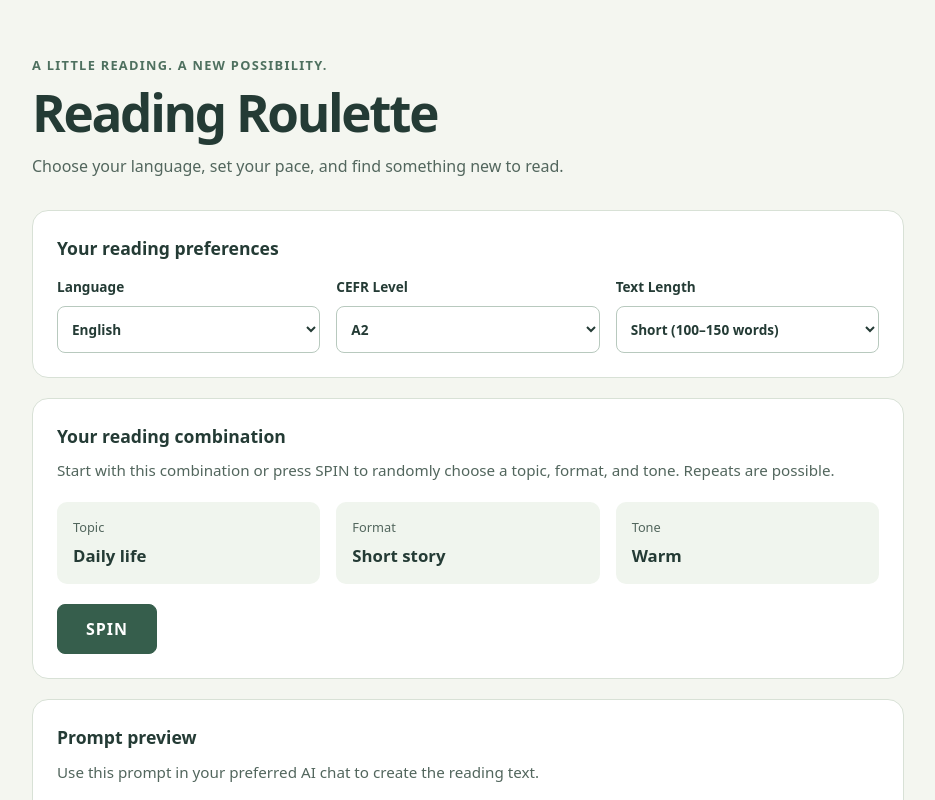
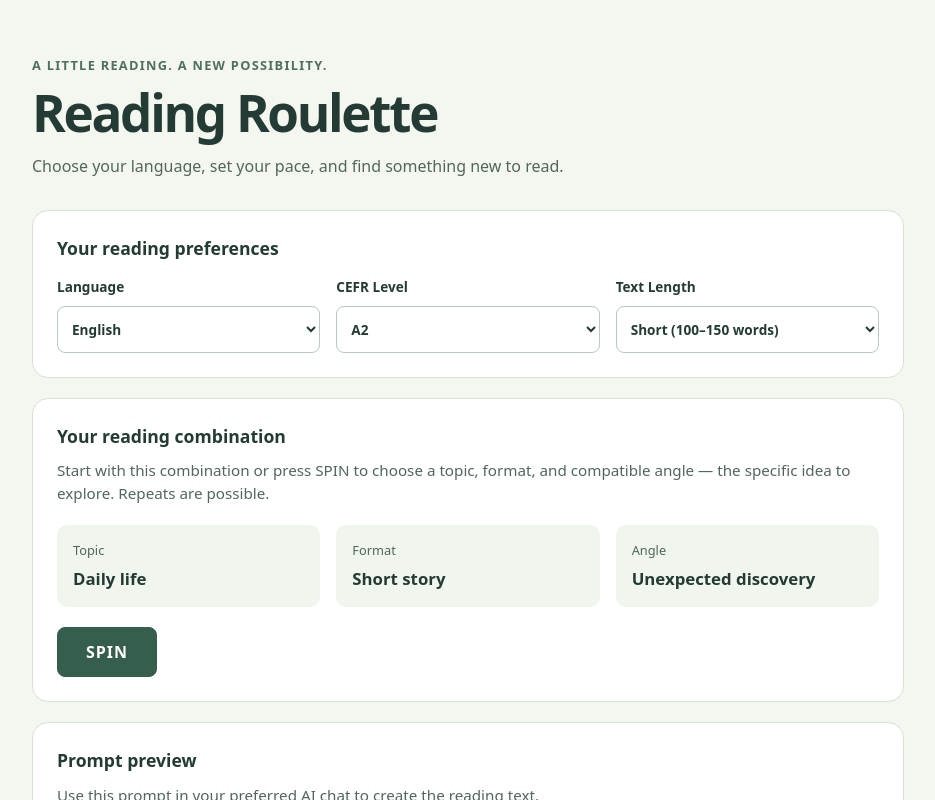
Before and after one commit to iaroslav-tkachenko/reading-roulette, a React (Vite) app: page / in a window 1280 px wide. Shown: the top 800 px of the page, without its empty margins (172-1107 px from the left). Built offline with nearby package versions, Linux system fonts and the light colour scheme.

Commit message:
Publish approved reading catalogs and Angle starter on GitHub Pages

```diff
--- a/src/App.tsx
+++ b/src/App.tsx
@@ -2,7 +2,7 @@ import { useEffect, useState } from 'react'
 import { ReadingSettingsForm } from './components/ReadingSettingsForm'
 import { formats } from './data/formats'
 import { languages } from './data/languages'
-import { tones } from './data/tones'
+import { angles } from './data/angles'
 import { topics } from './data/topics'
 import { buildPrompt } from './prompt/buildPrompt'
 import { selectReadingCombination } from './random/selectReadingCombination'
@@ -12,7 +12,7 @@ import './App.css'
 const starterCombination: ReadingCombination = {
   topic: topics[0],
   format: formats[0],
-  tone: tones[0],
+  angle: angles[0],
 }
 
 function App() {
@@ -54,11 +54,11 @@ function App() {
 
       <section className="panel" aria-labelledby="combination-heading">
         <h2 id="combination-heading">Your reading combination</h2>
-        <p className="section-note" id="spin-description">Start with this combination or press SPIN to randomly choose a topic, format, and tone. Repeats are possible.</p>
+        <p className="section-note" id="spin-description">Start with this combination or press SPIN to choose a topic, format, and compatible angle — the specific idea to explore. Repeats are possible.</p>
         <dl className="combination-grid" aria-live="polite" aria-atomic="true">
           <div><dt>Topic</dt><dd>{combination.topic.label}</dd></div>
           <div><dt>Format</dt><dd>{combination.format.label}</dd></div>
-          <div><dt>Tone</dt><dd>{combination.tone.label}</dd></div>
+          <div><dt>Angle</dt><dd>{combination.angle.label}</dd></div>
         </dl>
         <button
           className="spin-button"
--- /dev/null
+++ b/src/data/angles.ts
@@ -0,0 +1,9 @@
+import type { ContentOption } from '../types/reading'
+
+// Starter ideas only. Format entries explicitly list their compatible angle IDs.
+export const angles = [
+  { id: 'unexpected-discovery', label: 'Unexpected discovery', promptHint: 'Focus on discovering something surprising that changes how the topic is understood.' },
+  { id: 'change-of-plans', label: 'A change of plans', promptHint: 'Focus on a plan that needs to change, why it changes, and how people respond.' },
+  { id: 'overlooked-detail', label: 'An overlooked detail', promptHint: 'Focus on a small, often overlooked detail and show why it matters.' },
+  { id: 'common-misconception', label: 'A common misconception', promptHint: 'Explain and correct one common misconception about the topic using established facts; do not invent evidence.' },
+] as const satisfies readonly ContentOption[]
--- a/src/data/formats.ts
+++ b/src/data/formats.ts
@@ -1,7 +1,7 @@
-import type { ContentOption } from '../types/reading'
+import type { ReadingFormat } from '../types/reading'
 
 export const formats = [
-  { id: 'short-story', label: 'Short story', promptHint: 'A self-contained story with a clear beginning and ending.' },
-  { id: 'dialogue', label: 'Dialogue', promptHint: 'A conversation between two people with named speakers.' },
-  { id: 'article', label: 'Article', promptHint: 'A short informative article with a title.' },
-] as const satisfies readonly ContentOption[]
+  { id: 'short-story', label: 'Short story', promptHint: 'A self-contained story with a clear beginning and ending. Choose a natural narrative perspective and a tone that suits the angle.', angleIds: ['unexpected-discovery', 'change-of-plans', 'overlooked-detail'] },
+  { id: 'dialogue', label: 'Dialogue', promptHint: 'A conversation between two people with named speakers. Use natural conversational language and a tone that suits the situation.', angleIds: ['unexpected-discovery', 'change-of-plans', 'overlooked-detail'] },
+  { id: 'article', label: 'Article', promptHint: 'A short informative article with a title and a neutral informative register. Use established facts rather than invented evidence.', angleIds: ['unexpected-discovery', 'overlooked-detail', 'common-misconception'] },
+] as const satisfies readonly ReadingFormat[]
--- a/src/data/tones.ts
+++ b/src/data/tones.ts
@@ -1,5 +1,7 @@
 import type { ContentOption } from '../types/reading'
 
+// Legacy supporting vocabulary, retained for future format instructions.
+// Tone is not a reel, a ReadingCombination field, or an independently randomized choice.
 export const tones = [
   { id: 'warm', label: 'Warm', promptHint: 'Friendly and encouraging.' },
   { id: 'curious', label: 'Curious', promptHint: 'Exploratory and inquisitive.' },
--- a/src/prompt/buildPrompt.ts
+++ b/src/prompt/buildPrompt.ts
@@ -10,8 +10,9 @@ export function buildPrompt(settings: ReadingSettings, combination: ReadingCombi
     `Length: approximately ${textLengths[settings.textLength].wordRange} words.`,
     `Topic: ${combination.topic.label}. ${combination.topic.promptHint}`,
     `Format: ${combination.format.label}. ${combination.format.promptHint}`,
-    `Tone: ${combination.tone.label}. ${combination.tone.promptHint}`,
-    'Keep vocabulary, grammar, and sentence complexity within the selected difficulty target, even when the topic or tone is complex. Prefer simpler language over simplifying or changing the requested topic, format, or tone.',
+    `Angle: ${combination.angle.label}. ${combination.angle.promptHint}`,
+    'Use a register, emotional tone, and narrative perspective appropriate to the format and angle. Keep formal documents neutral.',
+    'Keep vocabulary, grammar, and sentence complexity within the selected difficulty target, even when the topic or angle is complex. Prefer simpler language over simplifying or changing the requested topic, format, or angle.',
     'Return only the reading text, without translations, exercises, or commentary.',
   ].join('\n\n')
 }
--- a/src/random/selectReadingCombination.ts
+++ b/src/random/selectReadingCombination.ts
@@ -1,13 +1,13 @@
 import { formats } from '../data/formats'
-import { tones } from '../data/tones'
+import { angles } from '../data/angles'
 import { topics } from '../data/topics'
 import type { ContentOption, ReadingCombination } from '../types/reading'
 
-function pickOption(
-  catalog: readonly ContentOption[],
+function pickOption<T extends ContentOption>(
+  catalog: readonly T[],
   name: string,
   random: () => number,
-): ContentOption {
+): T {
   if (catalog.length === 0) {
     throw new Error(`Cannot select from the empty ${name} catalog.`)
   }
@@ -25,11 +25,21 @@ function pickOption(
   return option
 }
 
-// Each catalog gets its own draw. Repeats are allowed; no browser APIs are needed.
+// Three draws: topic, format, then an angle compatible with that format.
+// Repeats are allowed; decorative animation must not affect these draws.
 export function selectReadingCombination(random: () => number = Math.random): ReadingCombination {
+  const topic = pickOption(topics, 'topic', random)
+  const format = pickOption(formats, 'format', random)
+  // Resolve every allowed ID before drawing, so broken catalog references fail explicitly.
+  const compatibleAngles = format.angleIds.map((id) => {
+    const angle = angles.find((option) => option.id === id)
+    if (!angle) throw new Error(`Unknown angle "${id}" in format "${format.id}".`)
+    return angle
+  })
+
   return {
-    topic: pickOption(topics, 'topic', random),
-    format: pickOption(formats, 'format', random),
-    tone: pickOption(tones, 'tone', random),
+    topic,
+    format,
+    angle: pickOption(compatibleAngles, 'compatible angle', random),
   }
 }
```
Also changed, not shown: src/types/reading.ts (+6 -2 lines), 29 other files (tests, documents, lock files or other folders).
